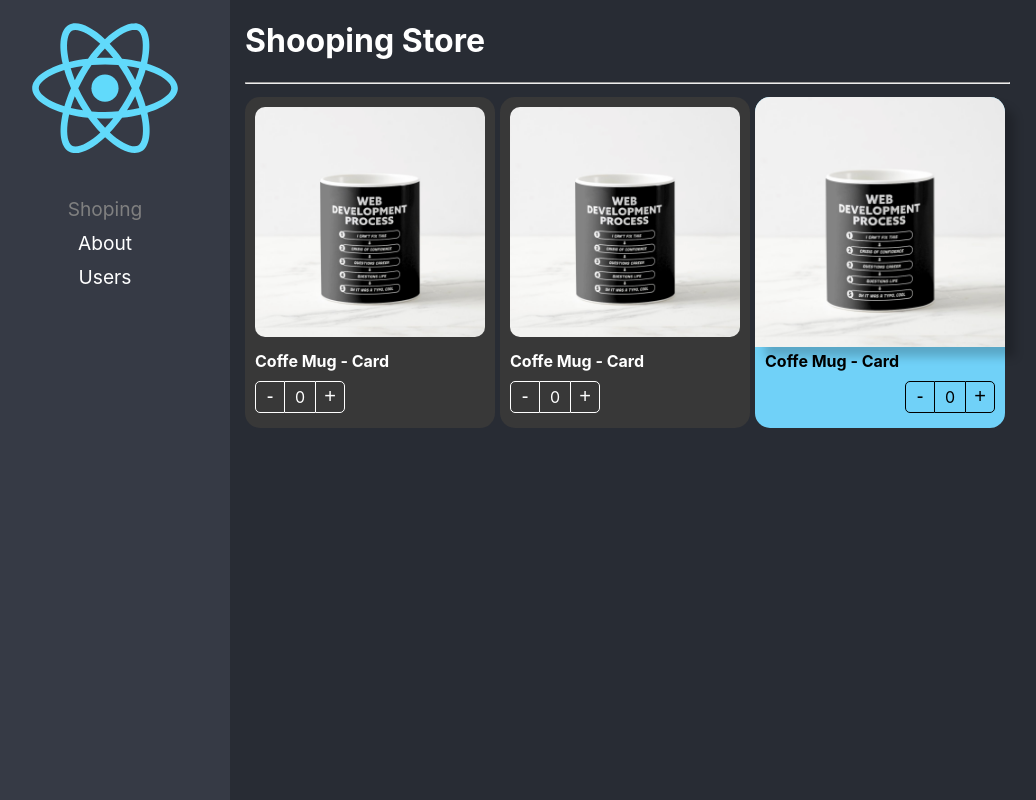
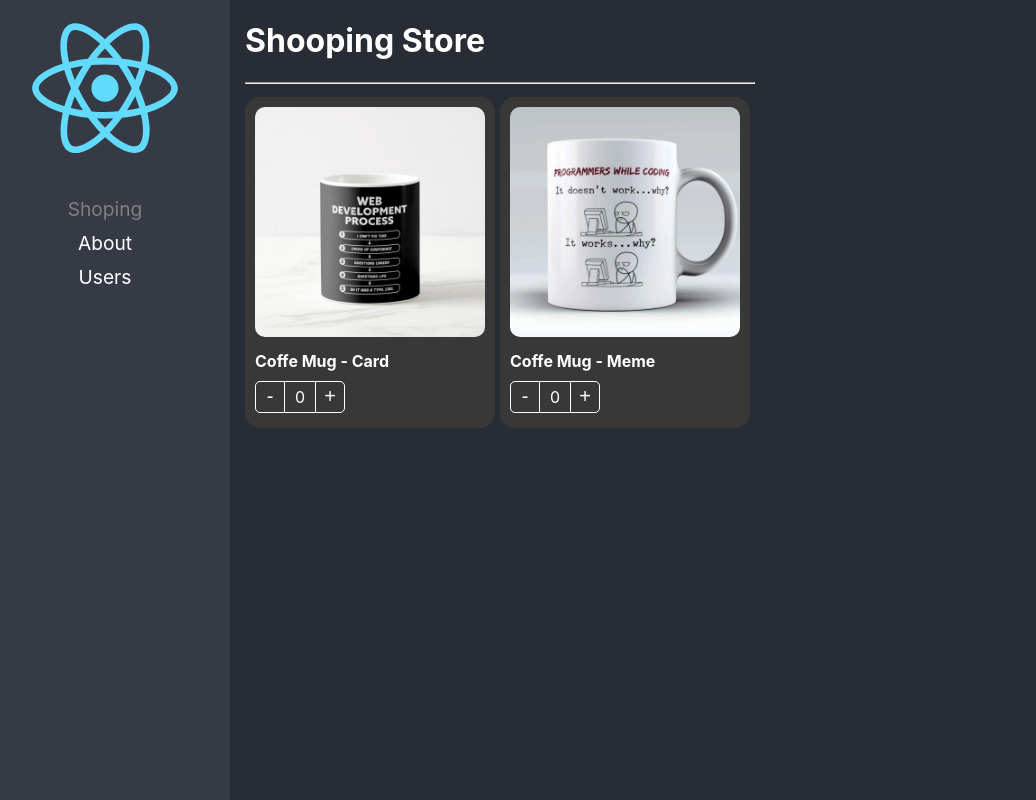
Before and after one commit to FededelRincon/ReactProCursoFernandoHerrera, a React (Vite) app: page /home in a window 1280 px wide. Shown: the whole page, without its empty margins (20-1056 px from the left). Built offline with nearby package versions, Linux system fonts and the light colour scheme.

Commit message:
Control Prop Implementado

```diff
--- a/src/02-component-patterns/components/ProductCard.tsx
+++ b/src/02-component-patterns/components/ProductCard.tsx
@@ -1,7 +1,7 @@
 import { createContext, CSSProperties, ReactElement } from 'react';
 import { useProduct } from '../hooks/useProduct';
 
-import { Product, ProductContextProps } from '../interfaces/Product.interfaces';
+import { onChangeArgs, Product, ProductContextProps } from '../interfaces/Product.interfaces';
 
 import styles from '../styles/styles.module.css';
 
@@ -15,11 +15,13 @@
     children?: ReactElement | ReactElement[];
     className?: string;
     style?: CSSProperties;
+    onChange?: ( args:onChangeArgs ) => void;
+    value?: number;
 }
 
-export const ProductCard = ({ children, product, className, style }: Props) => {
+export const ProductCard = ({ children, product, className, style, onChange, value }: Props) => {
 
-    const { counter, increaseBy } = useProduct();
+    const { counter, increaseBy } = useProduct({ onChange, product, value });
 
     return (
         <Provider value={{
--- /dev/null
+++ b/src/02-component-patterns/data/products.ts
@@ -0,0 +1,17 @@
+import coffe from '../../coffee-mug.png';
+import coffe2 from '../../coffee-mug2.png';
+import { Product } from '../interfaces/Product.interfaces';
+
+const product1 = {
+    id: '1',
+    title: 'Coffe Mug - Card',
+    img: coffe
+}
+
+const product2 = {
+    id: '2',
+    title: 'Coffe Mug - Meme',
+    img: coffe2
+}
+
+export const products: Product[] = [ product1, product2 ];
--- a/src/02-component-patterns/hooks/useProduct.ts
+++ b/src/02-component-patterns/hooks/useProduct.ts
@@ -1,14 +1,36 @@
-import { useState } from "react";
+import { useEffect, useRef, useState } from "react";
+import { onChangeArgs, Product } from '../interfaces/Product.interfaces';
 
 
+interface useProducArgs {
+    product: Product;
+    onChange?: (args: onChangeArgs ) => void;
+    value?: number;
+}
 
-export const useProduct = () => {
 
-    const [counter, setCounter] = useState(0);
+export const useProduct = ( { onChange, product, value = 0 }:useProducArgs ) => {
+
+    const [counter, setCounter] = useState( value );
+    const isControlled = useRef( !!onChange );  // !onChange = false, !!onChange = true
 
     const increaseBy = ( value:number ) => {
-        setCounter( prev => Math.max(prev + value, 0) ) //dame el maximo entre una suma y 0.... entonces siempre da positivo
+
+        if( isControlled.current) {
+            return onChange!({ count: value, product }) //esto es para obligar a typescript q dice q yo se lo q hago
+        }
+
+        const newValue = Math.max(counter + value, 0);
+
+        setCounter( newValue )
+
+        onChange && onChange({ count: newValue, product}); //si tengo onChange ejecutalo, sino no hagas nada
     }
+
+    useEffect(() => {
+        setCounter( value )
+    }, [ value ])
+
 
     return {
         counter,
--- /dev/null
+++ b/src/02-component-patterns/hooks/useShoppingCart.ts
@@ -0,0 +1,48 @@
+import { useState } from "react";
+import { Product, ProductInCart } from '../interfaces/Product.interfaces';
+
+
+
+
+
+export const useShoppingCart = () => {
+    const [shoppingCart, setShoppingCart] = useState<{ [key:string]:ProductInCart }>({  });
+
+    const onProductCountChange = ( { count, product}: {count:number, product:Product} ) => {
+
+        setShoppingCart( oldShoppingCart => {
+
+            const productInCart: ProductInCart = oldShoppingCart[product.id] || { ...product, count: 0 };
+
+            if( Math.max( productInCart.count + count , 0) > 0 ) {
+                productInCart.count += count;
+                return {
+                    ...oldShoppingCart,
+                    [product.id]: productInCart
+                }
+            }
+
+
+            // borrar el producto
+            const { [product.id]:toDelete, ...rest } = oldShoppingCart;
+            return { ...rest };
+
+            // if ( count === 0 ) {
+            //     const { [product.id]:toDelete, ...rest } = oldShoppingCart; //al llegar a cero quiero quitar ese elemento del carrito, => separo lo q quiero borrar y el rest, y return del resto
+
+            //     return rest
+            // }
+
+            // return {
+            //     ...oldShoppingCart,
+            //     [ product.id ]: { ...product, count }
+            // }
+        })
+    }
+
+    return {
+        shoppingCart,
+
+        onProductCountChange,
+    }
+}
--- a/src/02-component-patterns/pages/ShoppingPage.tsx
+++ b/src/02-component-patterns/pages/ShoppingPage.tsx
@@ -1,16 +1,16 @@
 import { ProductButtons, ProductCard, ProductImage, ProductTitle } from '../components';
-import coffe from '../../coffee-mug.png';
 
+import { useShoppingCart } from '../hooks/useShoppingCart';
+import { products } from '../data/products';
 import '../styles/custom-styles.css';
-
-const product = {
-    id: '1',
-    title: 'Coffe Mug - Card',
-    img: coffe
-}
 
 
 export const ShoppingPage = () => {
+
+    const { onProductCountChange, shoppingCart } = useShoppingCart();
+
+
+
     return (
         <div>
             <h1>Shooping Store</h1>
@@ -21,39 +21,52 @@
                 flexDirection: 'row',
                 flexWrap: 'wrap'
             }}>
+
+                {
+                    products.map( product => (
                         <ProductCard
+                            key={product.id}
                             product={ product }
                             className="bg-dark text-white"
+                            onChange={ (event) => onProductCountChange(event) }
+                            value={ shoppingCart[product.id]?.count || 0 }
                         >
-                    <ProductCard.Image className="custom-image" />
-                    <ProductCard.Title className="text-bold" />
-                    <ProductCard.Buttons className="custom-buttons" />
-                </ProductCard>
-
-                <ProductCard
-                    product={ product }
-                    className="bg-dark text-white"
-                >
-
                             <ProductImage className="custom-image" />
                             <ProductTitle className="text-bold" />
                             <ProductButtons className="custom-buttons" />
                         </ProductCard>
 
+                    ))
+                }
+
+            </div>
+
+            {/* carrito lateral */}
+            <div className='shopping-cart'>
+
+                {
+                    Object.entries( shoppingCart ).map( ([key, product]) => (
                         <ProductCard
+                            key={ key }
                             product={ product }
+                            className="bg-dark text-white"
+                            style={{ width: '100px' }}
+                            value={ product.count }
+                            onChange={ onProductCountChange }
+                        >
+                            <ProductImage className="custom-image" />
+                            {/* <ProductTitle className="text-bold" title={ `${product.count}` } /> */}
+                            <ProductButtons
+                                className="custom-buttons"
                                 style={{
-                        backgroundColor: '#70d1f8'
+                                    display: 'flex',
+                                    justifyContent: 'center'
                                 }}
-                >
+                            />
+                        </ProductCard>
+                    ))
+                }
 
-                    <ProductImage style={{ boxShadow: '10px 10px 10px rgba(0,0,0,0.2)' }}/>
-                    <ProductTitle style={{ fontWeight: 'bold' }} />
-                    <ProductButtons style={{
-                        display: 'flex',
-                        justifyContent: 'end'
-                    }}/>
-                </ProductCard>
             </div>
         </div>
     )
--- a/src/02-component-patterns/styles/custom-styles.css
+++ b/src/02-component-patterns/styles/custom-styles.css
@@ -20,3 +20,10 @@
     color: white;
     border-color: white;
 }
+
+
+.shopping-cart {
+    position: fixed;
+    right: 10px;
+    top: 0px;
+}
```
Also changed, not shown: src/02-component-patterns/interfaces/Product.interfaces.ts (+12 -0 lines), src/coffee-mug2.png (added). Lines whose indentation alone changed are shown as unchanged.
